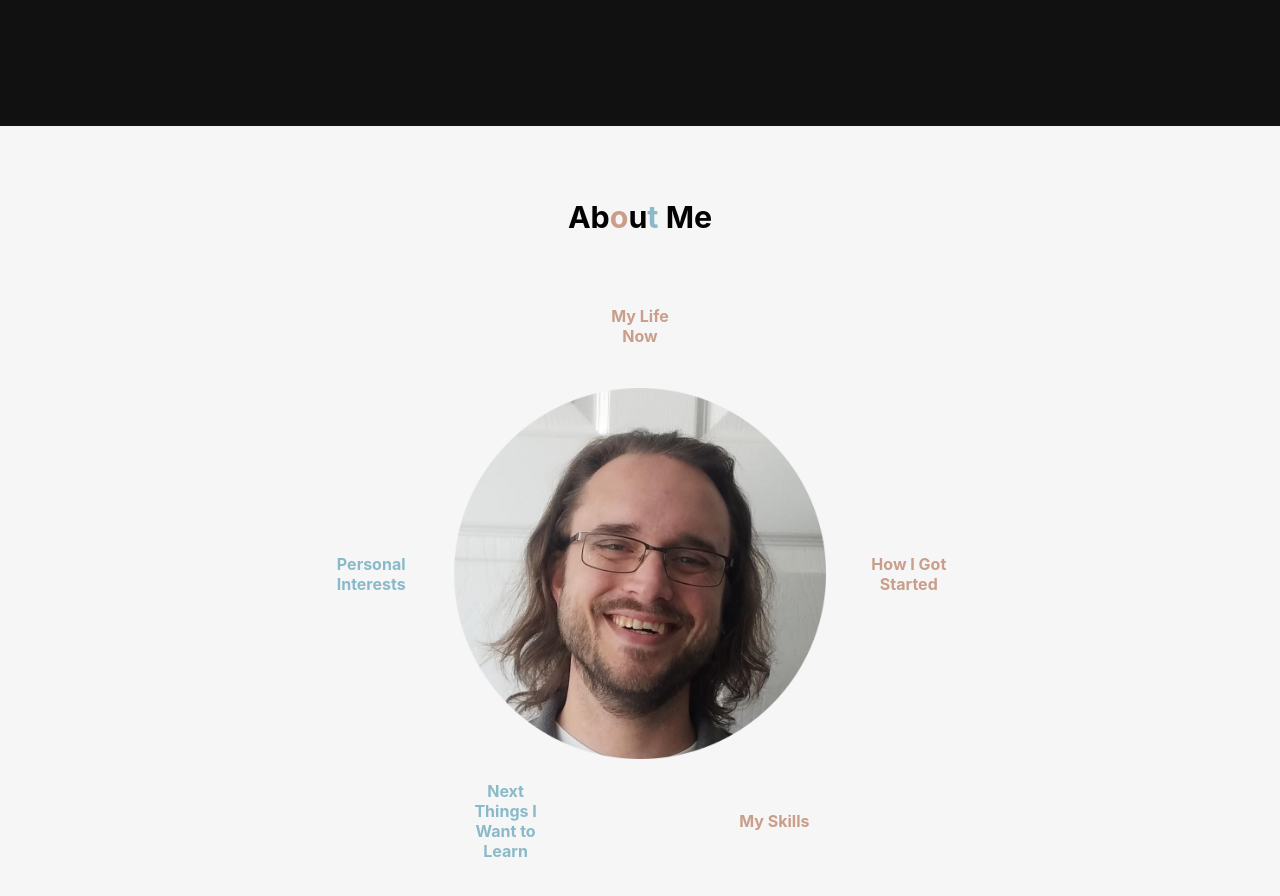
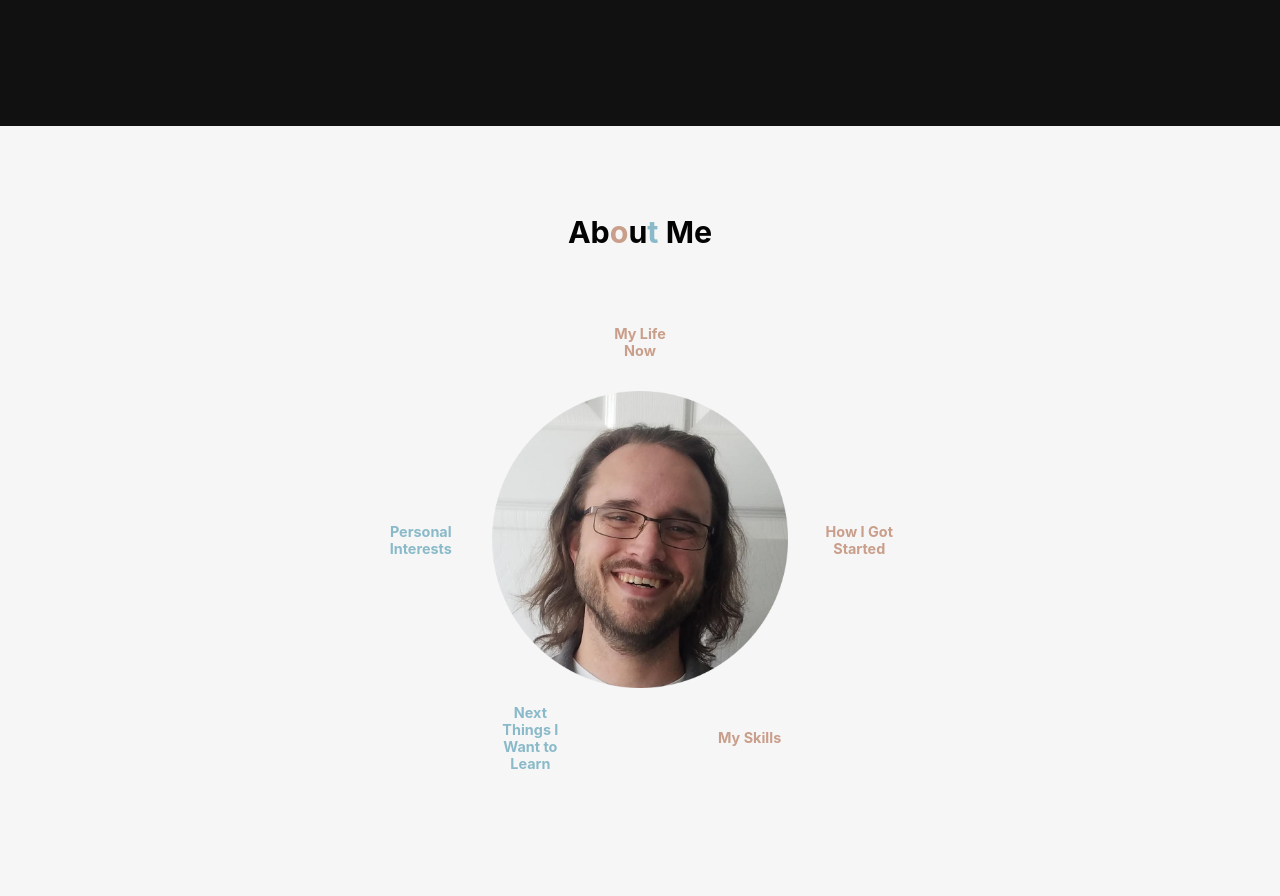
Before and after one commit to StevenDRiggs/my-next-website-revamp-frontend, a Next.js app: page / in a window 1280 px wide. Shown: the part 720-1616 px from the top of the page. Built offline with nearby package versions, Linux system fonts and the light colour scheme.

Commit message:
finalized about page layout

```diff
--- a/components/about.tsx
+++ b/components/about.tsx
@@ -35,26 +35,28 @@ const About = () => {
 
   const showAboutText = (event: SyntheticEvent) => {
     const target = event.target as HTMLElement
+    const targetId: String = target.id || target.parentElement.id || target.parentElement.parentElement.id
 
-    const textP = target.querySelector('p') as HTMLElement || target.parentElement.querySelector('p') as HTMLElement || target.parentElement.parentElement.querySelector('p') as HTMLElement
-    const icon = target.querySelector('div.iconGroup') as HTMLElement || target.parentElement.querySelector('div.iconGroup') as HTMLElement || target.parentElement.parentElement.querySelector('div.iconGroup') as HTMLElement
-    const profilePic = document.querySelector('#profilePic') as HTMLElement
+    const textP = document.querySelector(`p[data-name=${targetId}]`) as HTMLElement
+    const icon = document.querySelector(`div#${targetId} .iconGroup`) as HTMLElement
+    const hiderBlock = document.querySelector('#hiderBlock') as HTMLElement
 
-    profilePic.style.opacity = '0.2'
-    icon.style.opacity = '0.2'
+    hiderBlock.style.zIndex = '1'
+    icon.style.opacity = '0.5'
     textP.style.visibility = 'visible'
   }
 
   const hideAboutText = (event: SyntheticEvent) => {
     const target = event.target as HTMLElement
+    const targetId: String = target.id || target.parentElement.id || target.parentElement.parentElement.id
 
-    const textP = target.parentElement.querySelector('p') as HTMLElement || target.parentElement.parentElement.querySelector('p') as HTMLElement
-    const icon = target.querySelector('div.iconGroup') as HTMLElement || target.parentElement.querySelector('div.iconGroup') as HTMLElement || target.parentElement.parentElement.querySelector('div.iconGroup') as HTMLElement
-    const profilePic = document.querySelector('#profilePic') as HTMLElement
+    const textP = document.querySelector(`p[data-name=${targetId}]`) as HTMLElement
+    const icon = document.querySelector(`div#${targetId} .iconGroup`) as HTMLElement
+    const hiderBlock = document.querySelector('#hiderBlock') as HTMLElement
 
     textP.style.visibility = 'hidden'
     icon.style.opacity = '1.0'
-    profilePic.style.opacity = '1.0'
+    hiderBlock.style.zIndex = '-1'
   }
 
   return (
@@ -65,48 +67,40 @@ const About = () => {
 
       <div className={styles.detailsDiv}>
         <div id='profilePic'>
+          <div id='hiderBlock' className={styles.hiderBlock} />
           <Image src={croppedProfilePic} />
+          <p data-name='myLifeNow' className={styles.aboutText}>{MY_LIFE_NOW}</p>
+          <p data-name='personalInterests' className={`${styles.aboutText}`}>{PERSONAL_INTERESTS}</p>
+          <p data-name='howIGotStarted' className={`${styles.aboutText}`}>{HOW_I_GOT_STARTED}</p>
+          <p data-name='nextThingsToLearn' className={styles.aboutText}>{NEXT_THINGS_TO_LEARN}</p>
+          <p data-name='skills' className={styles.aboutText}>{SKILLS}</p>
         </div>
+
         <div id='myLifeNow' className={styles.icon} onMouseEnter={showAboutText} onMouseLeave={hideAboutText}>
-          <p className={styles.aboutText}>
-            {MY_LIFE_NOW}
-          </p>
           <div className='iconGroup'>
             <h6>My Life Now</h6>
             <i className={`fas fa-user-friends`}></i>
           </div>
         </div>
         <div id='personalInterests' className={styles.icon} onMouseEnter={showAboutText} onMouseLeave={hideAboutText}>
-          <p className={`${styles.aboutText} ${styles.leftText}`}>
-            {PERSONAL_INTERESTS}
-          </p>
           <div className='iconGroup'>
             <h6>Personal Interests</h6>
             <i className={`fas fa-gamepad`}></i>
           </div>
         </div>
         <div id='howIGotStarted' className={styles.icon} onMouseEnter={showAboutText} onMouseLeave={hideAboutText}>
-          <p className={`${styles.aboutText} ${styles.rightText}`}>
-            {HOW_I_GOT_STARTED}
-          </p>
           <div className='iconGroup'>
             <h6>How I Got Started</h6>
             <i className={`fas fa-pencil-alt`}></i>
           </div>
         </div>
         <div id='nextThingsToLearn' className={styles.icon} onMouseEnter={showAboutText} onMouseLeave={hideAboutText}>
-          <p className={styles.aboutText}>
-            {NEXT_THINGS_TO_LEARN}
-          </p>
           <div className='iconGroup'>
             <h6>Next Things I Want to Learn</h6>
             <i className={`fas fa-school`}></i>
           </div>
         </div>
         <div id='skills' className={styles.icon} onMouseEnter={showAboutText} onMouseLeave={hideAboutText}>
-          <p className={styles.aboutText}>
-            {SKILLS}
-          </p>
           <div className='iconGroup'>
             <h6>My Skills</h6>
             <i className={`fas fa-terminal`}></i>
--- a/styles/About.module.scss
+++ b/styles/About.module.scss
@@ -5,16 +5,16 @@
 .aboutDiv {
   @include divSpecs.divSpecs;
 
+  padding-top: 11vh;
   flex-direction: column;
   background-color: colorDefs.$white;
-  justify-content: space-around;
+  justify-content: flex-start;
   position: relative;
   color: colorDefs.$black;
 
   h2 {
-    position: absolute;
-    top: 6%;
     font-size: 1.9rem;
+    margin: 0;
   }
 
   p {
@@ -23,7 +23,7 @@
 }
 
 .detailsDiv {
-  width: 50vw;
+  width: 40vw;
   position: relative;
   top: 6%;
 
@@ -90,7 +90,7 @@
     h6 {
       margin: 0;
       width: 8ch;
-      font-size: 1rem;
+      font-size: 0.9rem;
     }
   }
 
@@ -130,16 +130,18 @@
 .aboutText {
   font-size: 0.9rem;
   color: colorDefs.$black;
+  width: 38ch;
   position: absolute;
-  width: 38ch;
+  visibility: hidden;
   z-index: 1;
-  visibility: hidden;
 }
 
-.leftText {
-  left: 15%;
+.hiderBlock {
+  display: block;
+  position: absolute;
+  grid-area: profilePic;
+  width: 100%;
+  height: 100%;
+  background-color: colorDefs.$white;
+  z-index: -1;
 }
-
-.rightText {
-  right: 15%;
-}
```
